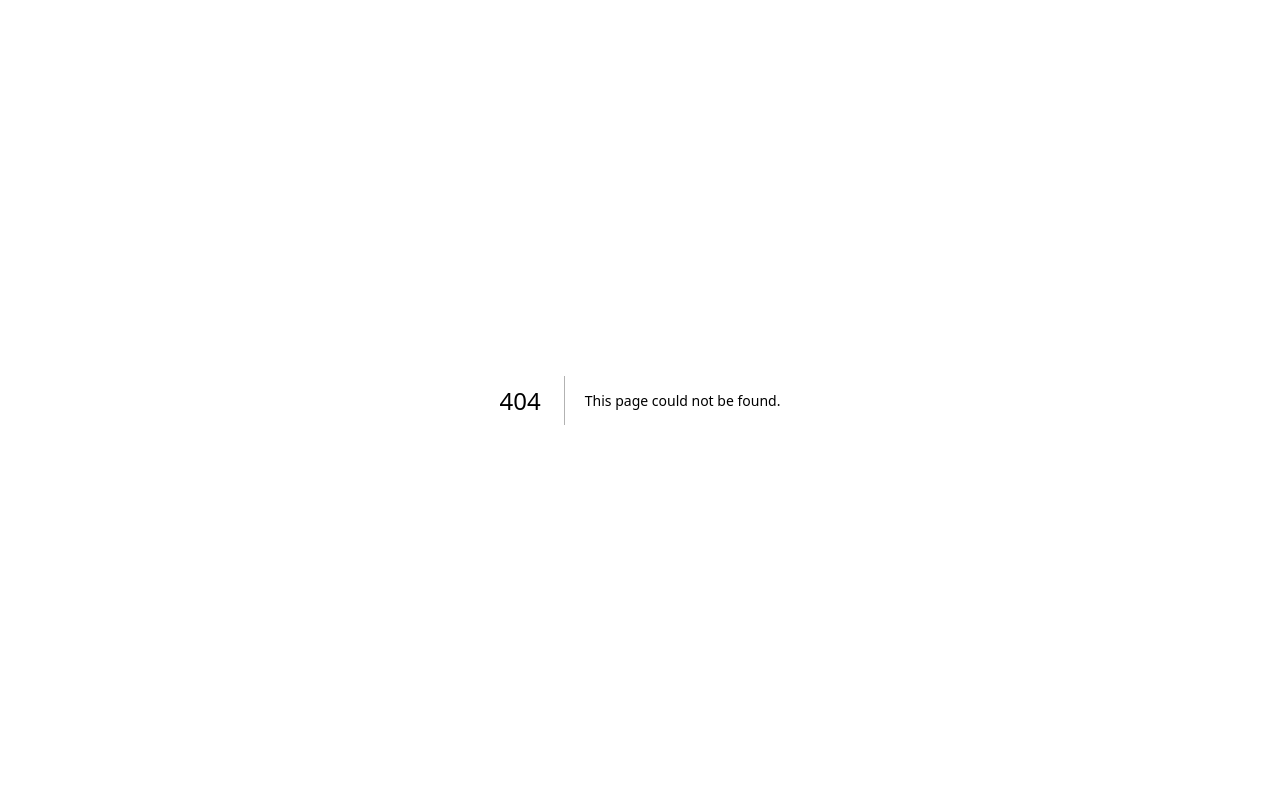
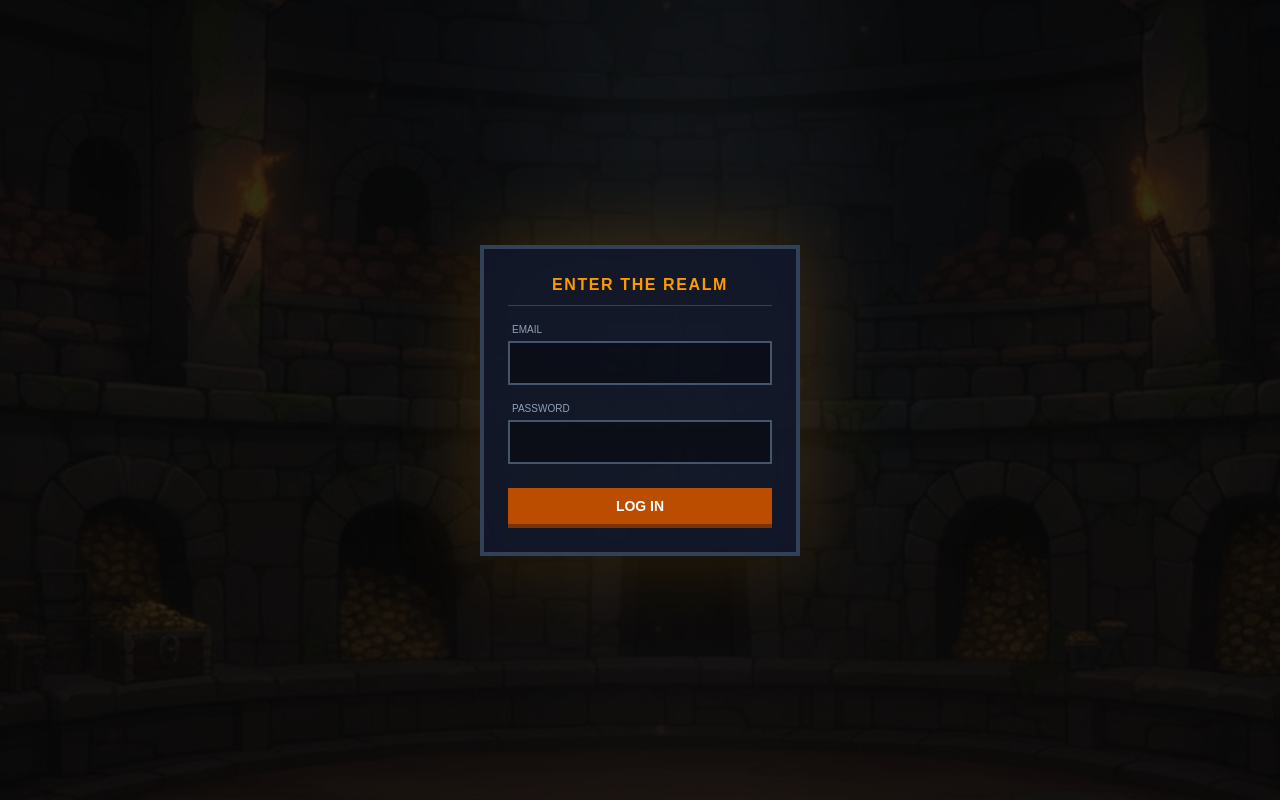
Before and after one commit to RybaLP/IdleRealms-UI, a Next.js app: page /login in a window 1280 px wide. Before the commit this address had no page. Built offline with nearby package versions, Linux system fonts and the light colour scheme; no server answers.

Commit message:
feat: add login view and connect with auth service

```diff
--- /dev/null
+++ b/app/login/loginForm.tsx
@@ -0,0 +1,124 @@
+"use client";
+
+import { useState, useCallback } from "react";
+import { LoginRequest } from "../types/auth/loginRequest";
+import { loginUser } from "../services/authService";
+
+const EMAIL_REGEX = /^[^\s@]+@[^\s@]+\.[^\s@]+$/;
+
+const LoginForm = () => {
+    const [formData, setFormData] = useState<LoginRequest>({
+        email: "",
+        password: "",
+    });
+
+    const [error, setError] = useState<string | null>(null);
+    const [isLoading, setIsLoading] = useState(false);
+
+    const handleChange = useCallback(
+        (e: React.ChangeEvent<HTMLInputElement>) => {
+            const { name, value } = e.target;
+            setFormData((prev) => ({ ...prev, [name]: value }));
+        },
+        []
+    );
+
+    const validateForm = (): string | null => {
+        if (!EMAIL_REGEX.test(formData.email)) {
+            return "Invalid email format";
+        }
+
+        if (formData.password.length < 8) {
+            return "Password must be at least 8 characters";
+        }
+
+        return null;
+    };
+
+    const handleSubmit = async (e: React.FormEvent) => {
+        e.preventDefault();
+
+        if (isLoading) return;
+
+        const validationError = validateForm();
+        if (validationError) {
+            setError(validationError);
+            return;
+        }
+
+        setIsLoading(true);
+        setError(null);
+
+        try {
+            await loginUser(formData);
+
+            alert("✅ Logged in successfully!");
+        } catch (err: any) {
+            setError(err?.message ?? "Something went wrong");
+        } finally {
+            setIsLoading(false);
+        }
+    };
+
+    return (
+        <form
+            onSubmit={handleSubmit}
+            className="w-80 bg-slate-900/90 border-4 border-slate-700 p-6 shadow-2xl flex flex-col gap-4"
+        >
+            <h2 className="text-amber-500 font-bold text-center uppercase tracking-widest border-b border-slate-700 pb-2">
+                Enter the Realm
+            </h2>
+
+            {error && (
+                <div className="bg-red-900/20 border border-red-500 text-red-500 text-[11px] p-2 text-center uppercase">
+                    {error}
+                </div>
+            )}
+
+            <div className="flex flex-col gap-1">
+                <label className="text-[10px] text-slate-400 uppercase ml-1">
+                    Email
+                </label>
+                <input
+                    name="email"
+                    type="email"
+                    value={formData.email}
+                    onChange={handleChange}
+                    className="bg-black/40 border-2 border-slate-600 p-2 text-white placeholder:text-slate-600 focus:outline-none focus:border-amber-500 transition-colors"
+                    disabled={isLoading}
+                    required
+                />
+            </div>
+
+            <div className="flex flex-col gap-1">
+                <label className="text-[10px] text-slate-400 uppercase ml-1">
+                    Password
+                </label>
+                <input
+                    name="password"
+                    type="password"
+                    value={formData.password}
+                    onChange={handleChange}
+                    className="bg-black/40 border-2 border-slate-600 p-2 text-white placeholder:text-slate-600 focus:outline-none focus:border-amber-500 transition-colors"
+                    disabled={isLoading}
+                    required
+                />
+            </div>
+
+            <button
+                type="submit"
+                disabled={isLoading}
+                className={`mt-2 font-bold py-2 px-4 border-b-4 uppercase text-sm transition-all
+                    ${
+                        isLoading
+                            ? "bg-slate-700 border-slate-900 text-slate-500 cursor-not-allowed"
+                            : "bg-amber-700 hover:bg-amber-600 text-white border-amber-900 hover:border-amber-700 active:translate-y-0.5 active:border-b-0"
+                    }`}
+            >
+                {isLoading ? "Consulting Archives..." : "Log In"}
+            </button>
+        </form>
+    );
+};
+
+export default LoginForm;
--- /dev/null
+++ b/app/login/page.tsx
@@ -0,0 +1,32 @@
+import Image from "next/image";
+import LoginForm from "./loginForm";
+
+const Page = () => {
+  return (
+    <main className="relative min-h-screen w-full bg-[#0a0a0a] flex items-center justify-center overflow-hidden">
+
+      {/* Background image */}
+      <div className="absolute inset-0 z-0">
+        <Image
+          src="/landing-page-bg.png"
+          fill
+          className="object-cover opacity-50"
+          alt="bg"
+          priority
+        />
+      </div>
+
+      <div className="absolute inset-0 bg-black/60 z-10" />
+
+      <div className="relative z-20">
+        <div className="absolute inset-0 rounded-xl blur-2xl bg-amber-500/20" />
+        <div className="relative">
+          <LoginForm />
+        </div>
+      </div>
+
+    </main>
+  );
+};
+
+export default Page;
```
